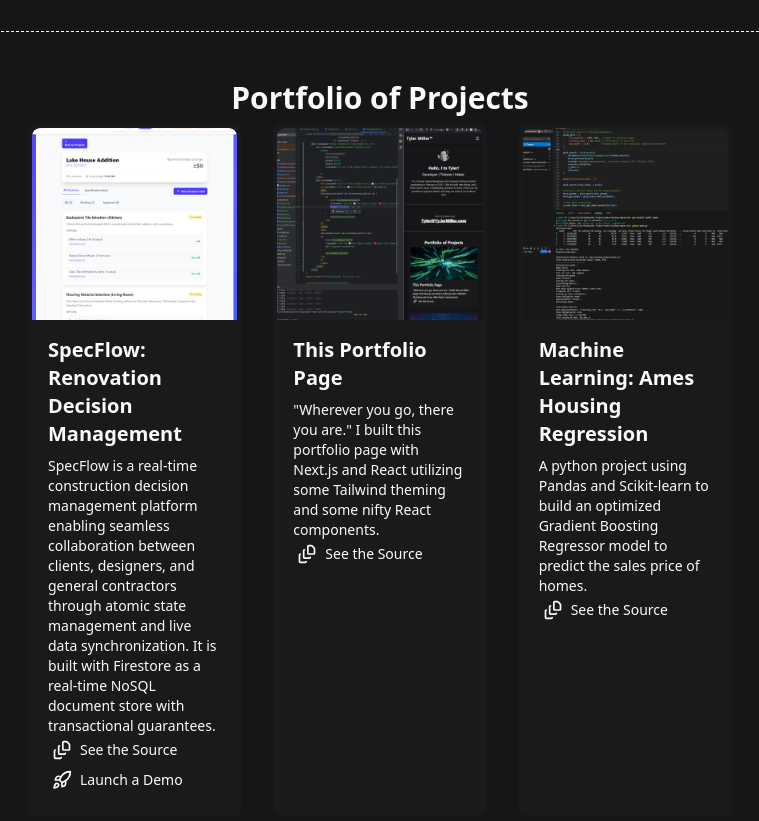
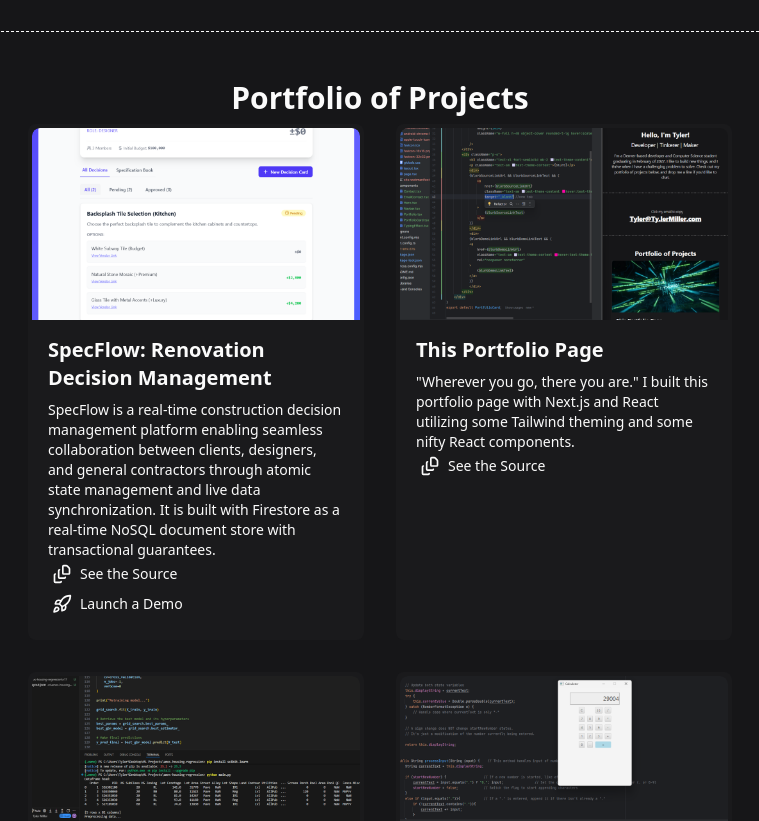
Before and after one commit to tmiller1990/next-react-portfolio, a Next.js app: page / in a window 1280 px wide. Shown: the part 420-1241 px from the top of the page, without its empty margins (260-1019 px from the left). Built offline with nearby package versions, Linux system fonts and the light colour scheme.

Commit message:
Portfolio layout update: two columns for desktop

```diff
--- a/src/components/Portfolio.tsx
+++ b/src/components/Portfolio.tsx
@@ -69,7 +69,7 @@
         <section id="portfolio"
                  className=" flex flex-col items-center justify-center  p-8 mb-12">
             <h1 className="text-2xl md:text-3xl font-bold text-theme-content mb-2">Portfolio of Projects</h1>
-            <div className="grid md:grid-cols-2 lg:grid-cols-3 gap-8 mx-auto max-w-7xl">
+            <div className="grid md:grid-cols-2 lg:grid-cols-2 gap-8 mx-auto max-w-7xl">
                 {projects.map((project, index) => (
                     <PortfolioCard key={index} {...project} />
                 ))}
```
